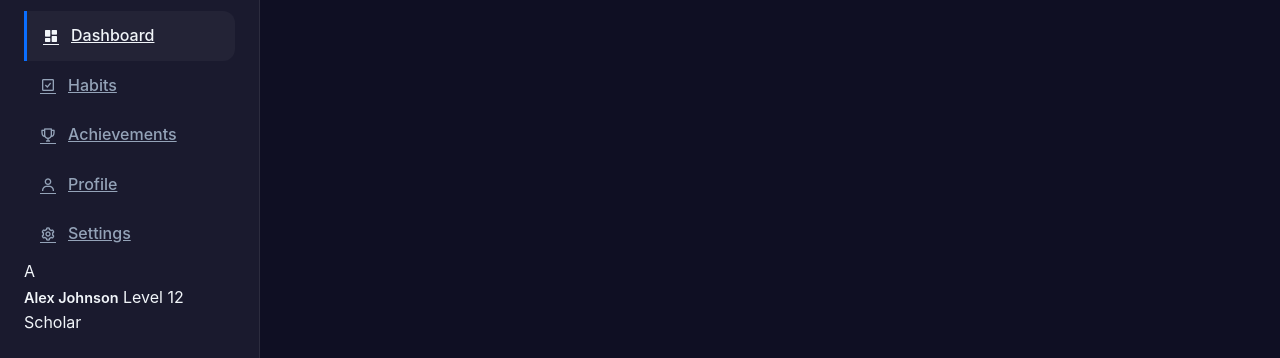
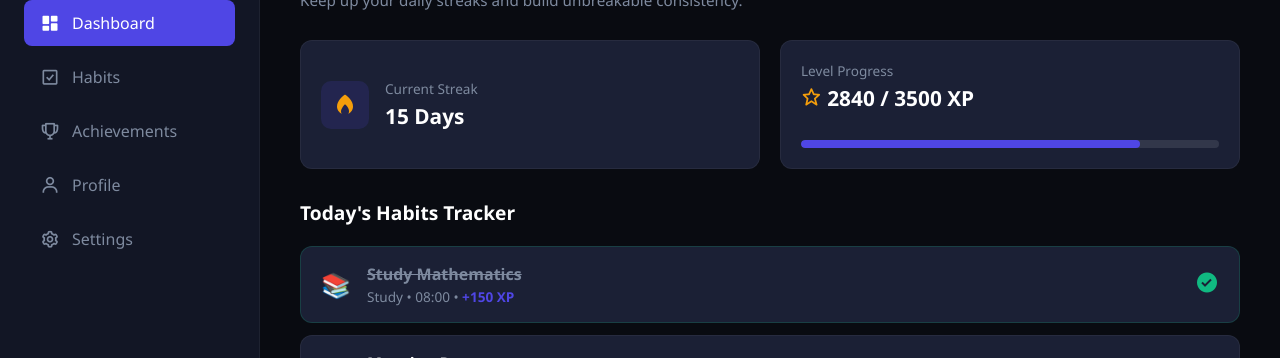
Before and after one commit to Uday9298/conkey_2.0, a plain HTML site: page index.html in a window 1280 px wide. Shown: the part 95-453 px from the top of the page. Drawn offline with nearby package versions, Linux system fonts and the light colour scheme.

Commit message:
Update style.css

```diff
--- a/style.css
+++ b/style.css
@@ -1,76 +1,64 @@
-/* ==========================================================================
-   1. DESIGN SYSTEM VARIABLES & RESETS
-   ========================================================================== */
+/* --- CSS VARIABLES & RESET --- */
 :root {
-  --primary: #0A6EFF;
-  --primary-light: #5296FF;
-  --accent: #8b5cf6;
-  --accent-light: #a78bfa;
-  --success: #10b981;
-  --warning: #f59e0b;
-  --bg-primary: #0f0f23;
-  --bg-secondary: #1a1a2e;
-  --bg-glass: rgba(255, 255, 255, 0.04);
-  --text-primary: #f1f5f9;
-  --text-secondary: #94a3b8;
-  --text-muted: #64748b;
-  --border-color: rgba(255, 255, 255, 0.08);
-  --radius-md: 12px;
-  --radius-lg: 16px;
-  --radius-full: 9999px;
-  --sidebar-width: 260px;
-  --header-height: 70px;
+    --bg-main: #090b11;
+    --bg-sidebar: #121625;
+    --bg-card: #1b2035;
+    --text-primary: #ffffff;
+    --text-muted: #7e8a9f;
+    --accent-blue: #4f46e5;
+    --accent-green: #10b981;
+    --border-color: rgba(255, 255, 255, 0.05);
 }
 
-*, *::before, *::after {
-  box-sizing: border-box;
+* {
     margin: 0;
     padding: 0;
+    box-sizing: border-box;
+    font-family: 'Segoe UI', Tahoma, Geneva, Verdana, sans-serif;
 }
 
 body {
-  font-family: 'Inter', sans-serif;
-  background: var(--bg-primary);
+    background-color: var(--bg-main);
     color: var(--text-primary);
-  line-height: 1.6;
     overflow-x: hidden;
 }
 
-/* ==========================================================================
-   2. MAIN APPLICATION LAYOUT
-   ========================================================================== */
-.dashboard-wrapper {
+/* --- LAYOUT WRAPPER --- */
+.app-container {
     display: flex;
     min-height: 100vh;
+    width: 100vw;
 }
 
-/* Sidebar Branding & Navigation */
+/* --- SIDEBAR DESIGN --- */
 .sidebar {
-  width: var(--sidebar-width);
-  background: var(--bg-secondary);
+    width: 260px;
+    background-color: var(--bg-sidebar);
+    display: flex;
+    flex-direction: column;
+    padding: 24px;
     border-right: 1px solid var(--border-color);
-  padding: 24px;
+    position: fixed; /* Freezes sidebar in place */
+    height: 100vh;
+    z-index: 100;
+}
+
+.sidebar-header {
+    margin-bottom: 40px;
 }
 
 .logo {
-  font-family: 'Space Grotesk', sans-serif;
-  font-size: 1.8rem;
+    font-size: 1.4rem;
     font-weight: 800;
-  margin-bottom: 36px;
-  letter-spacing: 1px;
+    letter-spacing: 2px;
+    color: var(--text-primary);
 }
 
-.gradient-text {
-  background: linear-gradient(135deg, var(--primary-light), var(--accent-light));
-  -webkit-background-clip: text;
-  -webkit-text-fill-color: transparent;
-  background-clip: text;
-}
-
-.nav-links {
+.sidebar-nav {
     display: flex;
     flex-direction: column;
     gap: 8px;
+    flex-grow: 1;
 }
 
 .nav-item {
@@ -78,159 +66,153 @@ body {
     align-items: center;
     gap: 12px;
     padding: 12px 16px;
-  border-radius: var(--radius-md);
-  color: var(--text-secondary);
+    color: var(--text-muted);
+    text-decoration: none;
     font-weight: 500;
+    border-radius: 8px;
     transition: all 0.2s ease;
 }
 
-.nav-item:hover, .nav-item.active {
-  background: var(--bg-glass);
-  color: var(--text-primary);
+.nav-item i {
+    font-size: 1.25rem;
 }
 
-.nav-item.active {
-  border-left: 3px solid var(--primary);
-  border-radius: 0 var(--radius-md) var(--radius-md) 0;
+.nav-item:hover, .nav-item.active {
+    color: var(--text-primary);
+    background-color: var(--accent-blue);
 }
 
-/* Content Architecture */
-.main-frame {
-  flex: 1;
+/* Profile section at bottom of sidebar */
+.sidebar-profile {
+    display: flex;
+    align-items: center;
+    gap: 12px;
+    padding-top: 20px;
+    border-top: 1px solid var(--border-color);
+}
+
+.avatar {
+    width: 40px;
+    height: 40px;
+    background-color: var(--accent-blue);
+    border-radius: 50%;
+    display: flex;
+    align-items: center;
+    justify-content: center;
+    font-weight: bold;
+}
+
+.profile-info {
     display: flex;
     flex-direction: column;
 }
 
-.app-header {
-  height: var(--header-height);
-  border-bottom: 1px solid var(--border-color);
+.profile-name {
+    font-size: 0.95rem;
+    font-weight: 600;
+}
+
+.profile-title {
+    font-size: 0.8rem;
+    color: var(--text-muted);
+}
+
+/* --- MAIN CONTENT AREA --- */
+.main-content {
+    flex-grow: 1;
+    margin-left: 260px; /* Crucial: Pushes dashboard exactly past the fixed sidebar width */
+    padding: 40px;
+    max-width: 1200px;
+}
+
+.welcome-header h2 {
+    font-size: 1.8rem;
+    margin-bottom: 6px;
+}
+
+.welcome-header p {
+    color: var(--text-muted);
+    font-size: 0.95rem;
+}
+
+/* --- STATS CARDS DISPLAY --- */
+.stats-grid {
+    display: grid;
+    grid-template-columns: repeat(auto-fit, minmax(240px, 1fr));
+    gap: 20px;
+    margin: 30px 0;
+}
+
+.stat-card {
+    background-color: var(--bg-card);
+    border: 1px solid var(--border-color);
+    padding: 20px;
+    border-radius: 12px;
     display: flex;
     align-items: center;
-  justify-content: space-between;
-  padding: 0 32px;
-  background: var(--bg-secondary);
+    gap: 16px;
 }
 
-.user-profile {
+.stat-icon-wrap {
+    width: 48px;
+    height: 48px;
+    background-color: rgba(79, 70, 229, 0.15);
+    color: #f59e0b;
+    border-radius: 10px;
+    display: flex;
+    align-items: center;
+    justify-content: center;
+    font-size: 1.5rem;
+}
+
+.stat-label {
+    font-size: 0.85rem;
+    color: var(--text-muted);
+    display: block;
+    margin-bottom: 4px;
+}
+
+.stat-value {
+    font-size: 1.3rem;
+    font-weight: 700;
+}
+
+/* Progress bar alignment specific styling */
+.progress-card {
+    flex-direction: column;
+    align-items: stretch;
+    justify-content: center;
+}
+
+.progress-info {
     display: flex;
     align-items: center;
     gap: 12px;
 }
 
-.user-avatar {
-  width: 40px;
-  height: 40px;
-  border-radius: var(--radius-full);
-  background: var(--primary);
-  display: flex;
-  align-items: center;
-  justify-content: center;
-  font-weight: 700;
+.progress-card i {
+    color: #f59e0b;
 }
 
-.profile-name {
-  font-size: 0.9rem;
-  font-weight: 600;
-}
-
-.profile-meta {
-  font-size: 0.75rem;
-  color: var(--text-secondary);
-}
-
-.content-body {
-  padding: 32px;
-  display: flex;
-  flex-direction: column;
-  gap: 32px;
-}
-
-.section-title {
-  font-size: 1.6rem;
-  font-weight: 700;
-  margin-bottom: 4px;
-}
-
-.section-subtitle {
-  color: var(--text-secondary);
-  font-size: 0.95rem;
-}
-
-/* ==========================================================================
-   3. COMPONENTS & WIDGET CARDS
-   ========================================================================== */
-.glass-card {
-  background: rgba(26, 26, 46, 0.4);
-  backdrop-filter: blur(20px);
-  border: 1px solid var(--border-color);
-  border-radius: var(--radius-lg);
-}
-
-.stats-grid {
-  display: grid;
-  grid-template-columns: repeat(auto-fit, minmax(240px, 1fr));
-  gap: 20px;
-}
-
-.stat-card {
-  padding: 24px;
-  display: flex;
-  align-items: center;
-  gap: 20px;
-}
-
-.icon-wrap {
-  padding: 12px;
-  border-radius: var(--radius-md);
-  display: flex;
-  align-items: center;
-  justify-content: center;
-}
-
-.icon-wrap.warning { color: var(--warning); background: rgba(245, 158, 11, 0.1); }
-.icon-wrap.primary { color: var(--primary); background: rgba(10, 110, 255, 0.1); }
-
-.stat-label {
-  font-size: 0.85rem;
-  color: var(--text-secondary);
-}
-
-.stat-value {
-  font-size: 1.6rem;
-  font-weight: 800;
-}
-
-.stat-subvalue {
-  font-size: 1.2rem;
-  font-weight: 700;
-  margin-bottom: 6px;
-}
-
-/* Progress Tracking Subsystem */
-.progress-bar {
+.progress-bar-container {
     width: 100%;
     height: 8px;
-  background: rgba(255, 255, 255, 0.06);
-  border-radius: var(--radius-full);
+    background-color: rgba(255, 255, 255, 0.1);
+    border-radius: 4px;
+    margin-top: 12px;
     overflow: hidden;
 }
 
 .progress-bar-fill {
     height: 100%;
-  background: linear-gradient(90deg, var(--primary), var(--accent));
-  border-radius: var(--radius-full);
-  transition: width 0.4s cubic-bezier(0.4, 0, 0.2, 1);
+    background-color: var(--accent-blue);
+    border-radius: 4px;
 }
 
-/* Checklist Panel Layout */
-.checklist-panel {
-  padding: 24px;
-}
-
-.panel-heading {
-  font-size: 1.1rem;
-  font-weight: 700;
-  margin-bottom: 16px;
+/* --- HABIT TRACKER ITEMS --- */
+.habits-section h3 {
+    font-size: 1.2rem;
+    margin-bottom: 20px;
 }
 
 .habits-list {
@@ -240,92 +222,79 @@ body {
 }
 
 .habit-item {
+    background-color: var(--bg-card);
+    border: 1px solid var(--border-color);
+    padding: 16px 20px;
+    border-radius: 12px;
     display: flex;
     align-items: center;
     justify-content: space-between;
-  padding: 16px;
-  background: var(--bg-glass);
-  border-radius: var(--radius-md);
-  border: 1px solid var(--border-color);
-  transition: transform 0.2s ease, background-color 0.2s ease;
+    transition: transform 0.2s ease;
 }
 
 .habit-item:hover {
-  background: rgba(255, 255, 255, 0.08);
-  transform: translateX(4px);
+    transform: translateY(-2px);
 }
 
-.habit-info {
+.habit-left {
     display: flex;
     align-items: center;
     gap: 16px;
 }
 
 .habit-emoji {
-  font-size: 1.6rem;
+    font-size: 1.5rem;
 }
 
-.habit-title {
+.habit-details h4 {
+    font-size: 1rem;
     font-weight: 600;
-  transition: all 0.2s ease;
+    margin-bottom: 2px;
 }
 
-.habit-meta {
-  font-size: 0.8rem;
-  color: var(--text-secondary);
+.habit-details p {
+    font-size: 0.85rem;
+    color: var(--text-muted);
 }
 
-/* ==========================================================================
-   4. INTERACTIVE BUTTONS & UTILITIES
-   ========================================================================== */
-.btn-icon {
-  width: 40px;
-  height: 40px;
-  background: var(--bg-glass);
-  color: var(--text-secondary);
-  border: 1px solid var(--border-color);
-  border-radius: var(--radius-md);
-  cursor: pointer;
-  display: flex;
-  align-items: center;
-  justify-content: center;
-  transition: all 0.2s ease;
+.habit-details p span {
+    color: var(--accent-blue);
+    font-weight: 600;
 }
 
-.btn-icon:hover {
-  color: var(--text-primary);
-  background: rgba(255, 255, 255, 0.1);
-}
-
-.action-zone {
-  display: flex;
-  align-items: center;
-  justify-content: center;
-  padding: 4px;
-  border-radius: var(--radius-full);
-  transition: transform 0.1s ease;
-}
-
-.action-zone:active {
-  transform: scale(0.9);
-}
-
-.status-icon {
-  width: 24px;
-  height: 24px;
+.habit-action i {
+    font-size: 1.5rem;
+    color: var(--text-muted);
+    cursor: pointer;
     transition: color 0.2s ease;
 }
 
-.status-icon.completed { color: var(--success); }
-.status-icon.pending { color: var(--text-muted); }
-.status-icon:hover { opacity: 0.8; }
-
-/* Animations Engine */
-.animate-fade-in {
-  animation: fadeIn 0.5s ease forwards;
+/* Completed Habit Overrides */
+.habit-item.completed {
+    border-color: rgba(16, 185, 129, 0.2);
 }
 
-@keyframes fadeIn {
-  from { opacity: 0; transform: translateY(10px); }
-  to { opacity: 1; transform: translateY(0); }
+.habit-item.completed .habit-details h4 {
+    text-decoration: line-through;
+    color: var(--text-muted);
 }
+
+.habit-item.completed .habit-action i {
+    color: var(--accent-green);
+}
+
+/* --- RESPONSIVE ADJUSTMENTS --- */
+@media (max-width: 768px) {
+    .app-container {
+        flex-direction: column;
+    }
+    .sidebar {
+        position: relative;
+        width: 100%;
+        height: auto;
+    }
+    .main-content {
+        margin-left: 0;
+        padding: 20px;
+    }
+}
```
Lines whose indentation alone changed are shown as unchanged.
